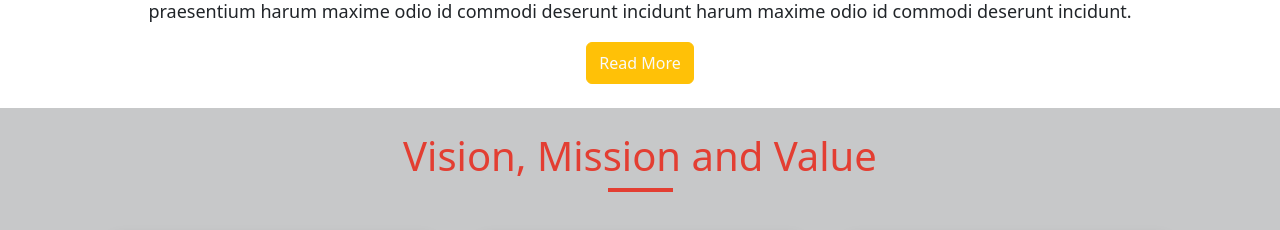
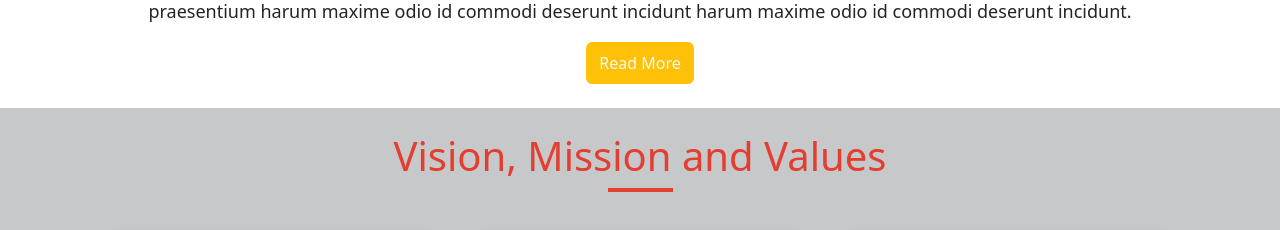
Before and after one commit to Janice1828/practice-reactOne, a React (Create React App) app: page / in a window 1280 px wide. Shown: the part 880-1110 px from the top of the page. Built offline with nearby package versions, Linux system fonts and the light colour scheme.

Commit message:
modified content

```diff
--- a/src/components/Pages/includes/Vmc.js
+++ b/src/components/Pages/includes/Vmc.js
@@ -18,7 +18,7 @@ const Vmc = () => {
   return (
     <div className="bg-dark bg-opacity-25 py-4">
       <div className="d-flex align-items-center justify-content-center flex-column">
-        <h1 className="companyTitle">Vision, Mission and Value</h1>
+        <h1 className="companyTitle">Vision, Mission and Values</h1>
         <p className="border-para"></p>
       </div>
       <div>
```
